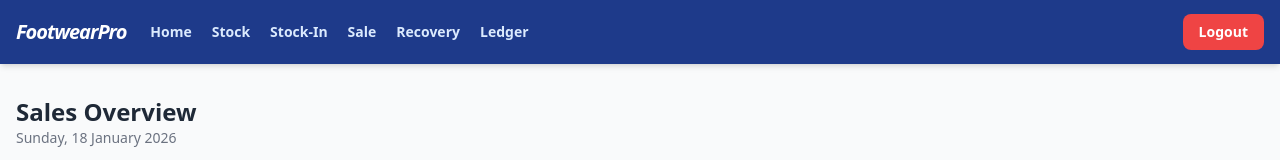
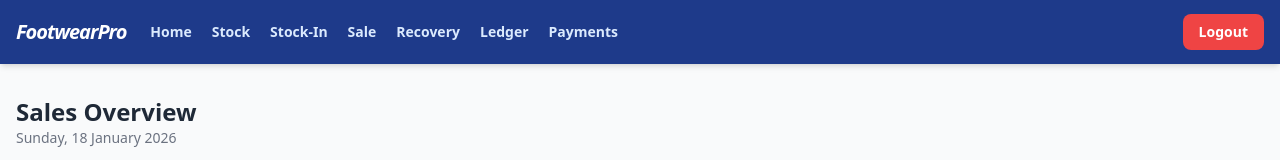
Before and after one commit to versatilewordsmith/footwear-accounting, a Next.js app: page / in a window 1280 px wide. Shown: the top 160 px of the page. Built offline with nearby package versions, Linux system fonts and the light colour scheme; no server answers; the database is empty.

Commit message:
Update layout.jsx

```diff
--- a/app/layout.jsx
+++ b/app/layout.jsx
@@ -44,6 +44,7 @@ export default function RootLayout({ children }) {
                       <NavLink href="/sales/new" label="Sale" />
                       <NavLink href="/recovery/new" label="Recovery" />
                       <NavLink href="/ledger" label="Ledger" />
+                      <NavLink href="/payments" label="Payments" />
                     </div>
                   </div>
                   <button onClick={handleLogout} className="bg-red-500 hover:bg-red-600 px-4 py-2 rounded-lg text-sm font-bold transition-colors">
```
